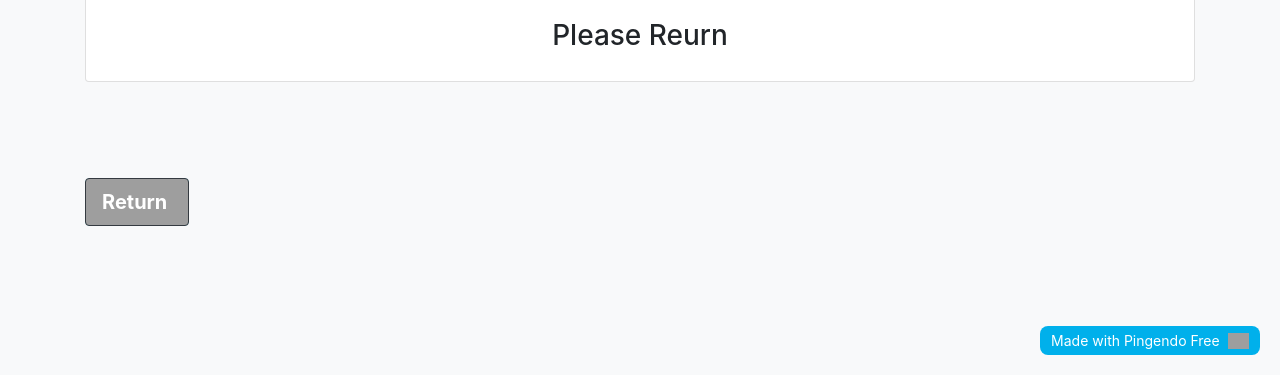
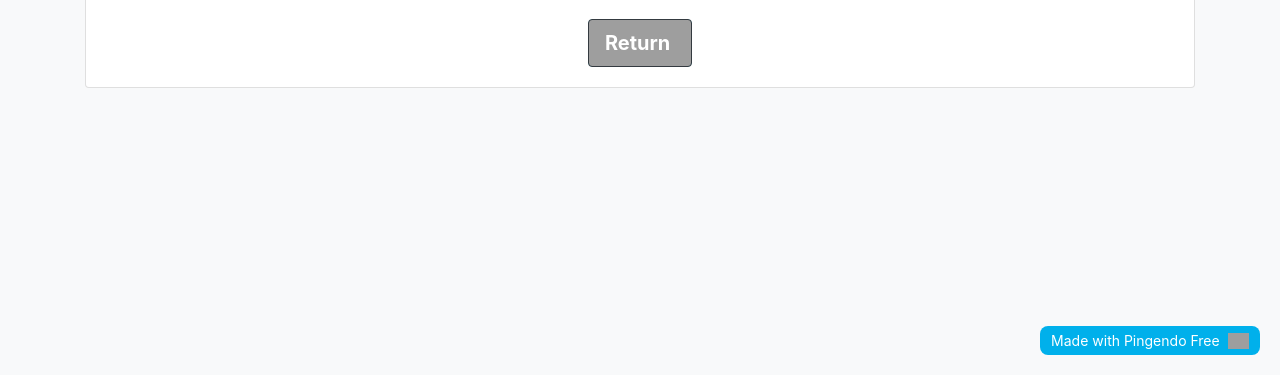
Before and after one commit to MinnL/Westworld, a Flask app: page /notenoughmoney in a window 1280 px wide. Shown: the part 425-800 px from the top of the page. Run offline with Flask 2, Linux system fonts and the light colour scheme; some libraries are stand-ins or nearby versions; grey boxes are pictures that could not be loaded.

Commit message:
notenoughmoney

```diff
--- a/app.py
+++ b/app.py
@@ -73,7 +73,7 @@ def process_order1():
         connection.commit()
     else:
         connection.close()
-        return "notenoughmoney.html"
+        return render_template('notenoughmoney.html')
     sql_pl = 'Update profit_loss Set symbol_id= %s, inventory= %s Where symbol_id=%s'
     result_pl = connection.cursor().execute(sql_pl, (symbol, qty, symbol))
     connection.commit()
--- a/templates/notenoughmoney.html
+++ b/templates/notenoughmoney.html
@@ -25,7 +25,7 @@
     </nav>
     <a class="btn btn-outline-info" href="/">User Information</a>
   </div>
-  <div class="p-0 py-5" style="	background-position: center;	background-size: 50%;	background-repeat: repeat;	background-image: url(&quot;assets/styleguide/1443944695-2064738487_n.jpg&quot;);">
+  <div class="p-0 py-5" style="	background-position: center;	background-size: 50%;	background-repeat: repeat;	background-image: url(../static/assets/styleguide/1443944695-2064738487_n.jpg);">
     <div class="container">
       <div class="row">
         <div class="col-md-12">
@@ -51,22 +51,10 @@
               <h1 class="my-0 font-weight-normal">Not Enough Money</h1>
             </div>
             <div class="card-body" style="">
-              <h3 style="" class="">Please Reurn</h3>
+              <a href="/buy" class="btn border-dark btn-info rounded btn-lg text-white" style="background-image: url(&quot;https://pingendo.com/site-assets/cover.jpg&quot;); background-position: left top; background-size: 100%; background-repeat: repeat;"><b>Return&nbsp;</b><br></a>
             </div>
           </div>
         </div>
-      </div>
-    </div>
-  </div>
-  <div class="py-5">
-    <div class="container">
-      <div class="row">
-        <div class="col-md-12">
-          <div class="btn-group"> </div>
-        </div>
-      </div>
-      <div class="row">
-        <div class="col-md-12"><a href="/buy" class="btn border-dark btn-info rounded btn-lg text-white" style="	background-image: url(https://pingendo.com/site-assets/cover.jpg);	background-position: top left;	background-size: 100%;	background-repeat: repeat;"><b>Return&nbsp;</b><br></a></div>
       </div>
     </div>
   </div>
```
